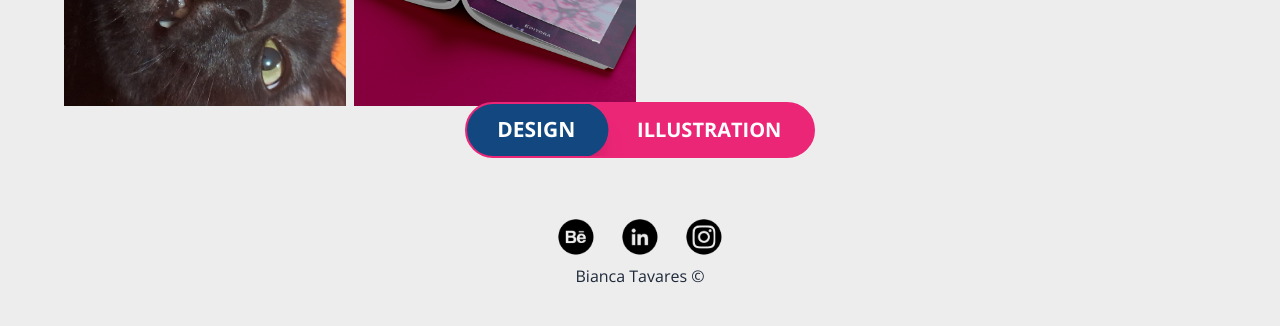
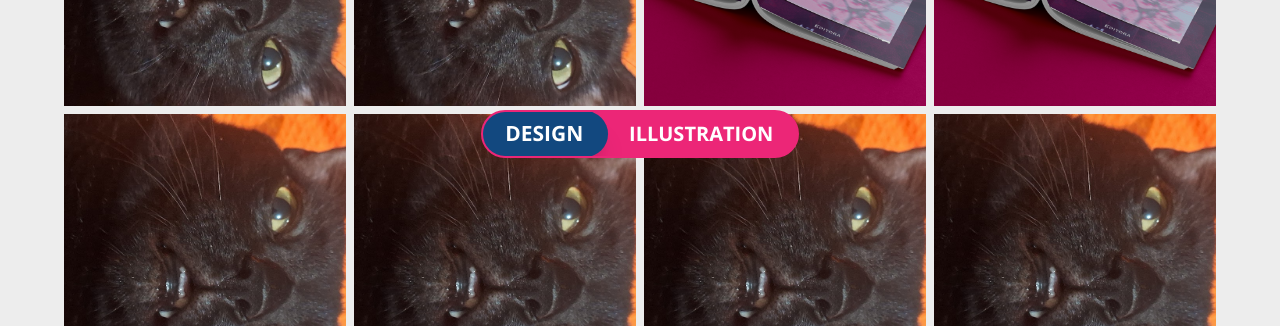
Before and after one commit to valentimdev/bibi_ilustra, a Next.js app: page / in a window 1280 px wide. Shown: the part 626-952 px from the top of the page. Before the commit the page ends 922 px from the top, so only its background shows below. Built offline with nearby package versions, Linux system fonts and the light colour scheme.

Commit message:
feat:changing footer and switch button

```diff
--- a/_projects/complexo-cultural-estacao-das-artes.json
+++ b/_projects/complexo-cultural-estacao-das-artes.json
@@ -4,7 +4,7 @@
   "title": "Complexo Cultural Estação das Artes",
   "description": "Uma série de ilustrações em formato de zine celebrando a arquitetura e a cultura do Complexo Cultural Estação das Artes em Fortaleza, Ceará.",
   "date": "Outubro de 2025",
-  "category": "ilustracao",
+  "category": "design",
   "coverImage": "/placeholder.jpg",
   "published": true,
   "muralSections": [
--- a/_projects/h.json
+++ b/_projects/h.json
@@ -4,7 +4,7 @@
   "title": "Complexo Cultural Estação das Artes",
   "description": "Uma série de ilustrações em formato de zine celebrando a arquitetura e a cultura do Complexo Cultural Estação das Artes em Fortaleza, Ceará.",
   "date": "Outubro de 2025",
-  "category": "ilustracao",
+  "category": "design",
   "coverImage": "/placeholder.jpg",
   "published": true,
   "muralSections": [
--- a/_projects/m.json
+++ b/_projects/m.json
@@ -4,7 +4,7 @@
   "title": "Complexo Cultural Estação das Artes",
   "description": "Uma série de ilustrações em formato de zine celebrando a arquitetura e a cultura do Complexo Cultural Estação das Artes em Fortaleza, Ceará.",
   "date": "Outubro de 2025",
-  "category": "ilustracao",
+  "category": "design",
   "coverImage": "/placeholder.jpg",
   "published": true,
   "muralSections": [
--- a/_projects/x.json
+++ b/_projects/x.json
@@ -4,7 +4,7 @@
   "title": "Complexo Cultural Estação das Artes",
   "description": "Uma série de ilustrações em formato de zine celebrando a arquitetura e a cultura do Complexo Cultural Estação das Artes em Fortaleza, Ceará.",
   "date": "Outubro de 2025",
-  "category": "ilustracao",
+  "category": "design",
   "coverImage": "/placeholder.jpg",
   "published": true,
   "muralSections": [
--- a/_projects/z.json
+++ b/_projects/z.json
@@ -4,7 +4,7 @@
   "title": "Complexo Cultural Estação das Artes",
   "description": "Uma série de ilustrações em formato de zine celebrando a arquitetura e a cultura do Complexo Cultural Estação das Artes em Fortaleza, Ceará.",
   "date": "Outubro de 2025",
-  "category": "ilustracao",
+  "category": "design",
   "coverImage": "/placeholder.jpg",
   "published": true,
   "muralSections": [
--- a/src/app/about/page.tsx
+++ b/src/app/about/page.tsx
@@ -48,7 +48,7 @@ export default function About() {
         </div>
       </div>
 
-      <div className="max-w-7xl mx-auto w-full flex flex-col   px-10 border border-black">
+      <div className="max-w-7xl mx-auto w-full flex flex-col   px-10 border border-black mb-10">
         <div className="flex flex-col md:flex-row gap-16 md:gap-20 ">
           <div className="flex flex-col w-full md:w-1/2 ">
             <h3 className="text-2xl font-extrabold text-[#12487F] mb-6">
--- a/src/components/ArtGallery.tsx
+++ b/src/components/ArtGallery.tsx
@@ -87,11 +87,11 @@ const ArtGallery: React.FC<ArtGalleryProps> = ({ projects }) => {
       </div>
 
       {/* Botão fixo na parte inferior */}
-      <div className="fixed bottom-0 left-0 right-0 flex justify-center pb-4 z-50">
+      <div className="sticky bottom-0 left-0 right-0 flex justify-center pb-4 z-50 pt-10">
         <div className="relative inline-flex rounded-full border-2 border-[var(--primary)] overflow-hidden bg-[var(--primary)]">
           <button
             onClick={() => handleToggleCategory('design')}
-            className={`px-8 py-3 text-xl font-extrabold uppercase select-none transition-all duration-300 ease-in-out ${
+            className={`px-6 py-2 text-xl font-extrabold uppercase select-none transition-all duration-300 ease-in-out ${
               exibition === 'design'
               ? 'font-extrabold bg-[var(--secondary)] text-white rounded-full scale-105 shadow-xl transition-all duration-300'
               : 'bg-transparent font-extrabold text-white cursor-pointer'
@@ -101,7 +101,7 @@ const ArtGallery: React.FC<ArtGalleryProps> = ({ projects }) => {
           </button>
           <button
             onClick={() => handleToggleCategory('ilustracao')}
-            className={`px-8 py-3 text-xl font-extrabold uppercase select-none transition-all duration-300 ease-in-out ${
+            className={`px-6 py-2 text-xl font-extrabold uppercase select-none transition-all duration-300 ease-in-out ${
               exibition === 'ilustracao'
               ? 'bg-[var(--secondary)] text-white rounded-full scale-105 shadow-xl transition-all duration-300'
               : 'bg-transparent text-white font-extrabold cursor-pointer'
--- a/src/components/Footer.tsx
+++ b/src/components/Footer.tsx
@@ -22,7 +22,7 @@ const socialLinks = [
 const Footer: React.FC = () => {
   return (
     <footer
-      className="flex flex-col items-center justify-center w-full pt-px4 pb-2 mt-4"
+      className="flex flex-col items-center justify-center w-full pt-px4 pb-2 -mt-12"
 
     >
       <div className="flex flex-row items-center gap-6 mb-2">
```
Also changed, not shown: _projects/g.json (+1 -1 lines).
